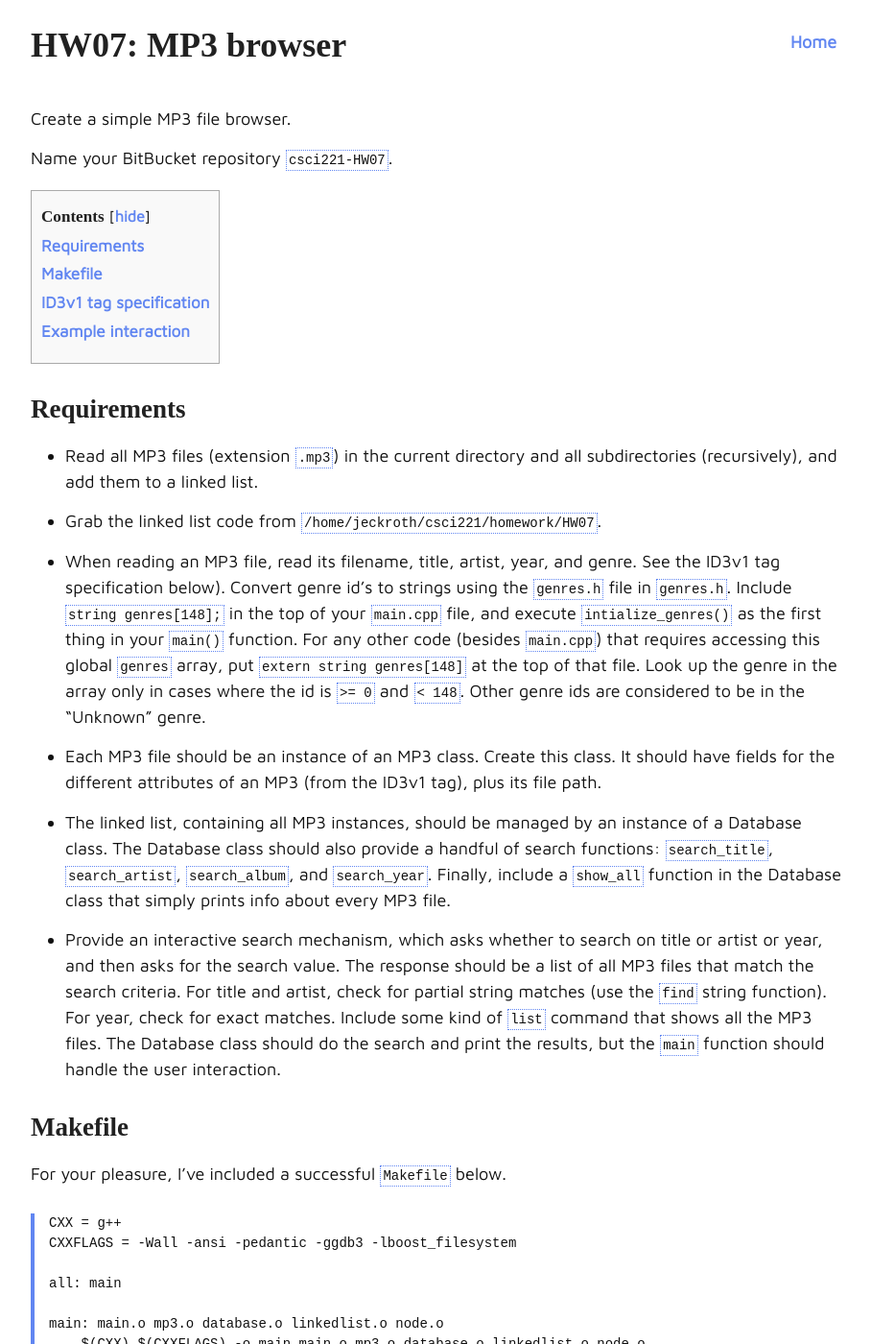
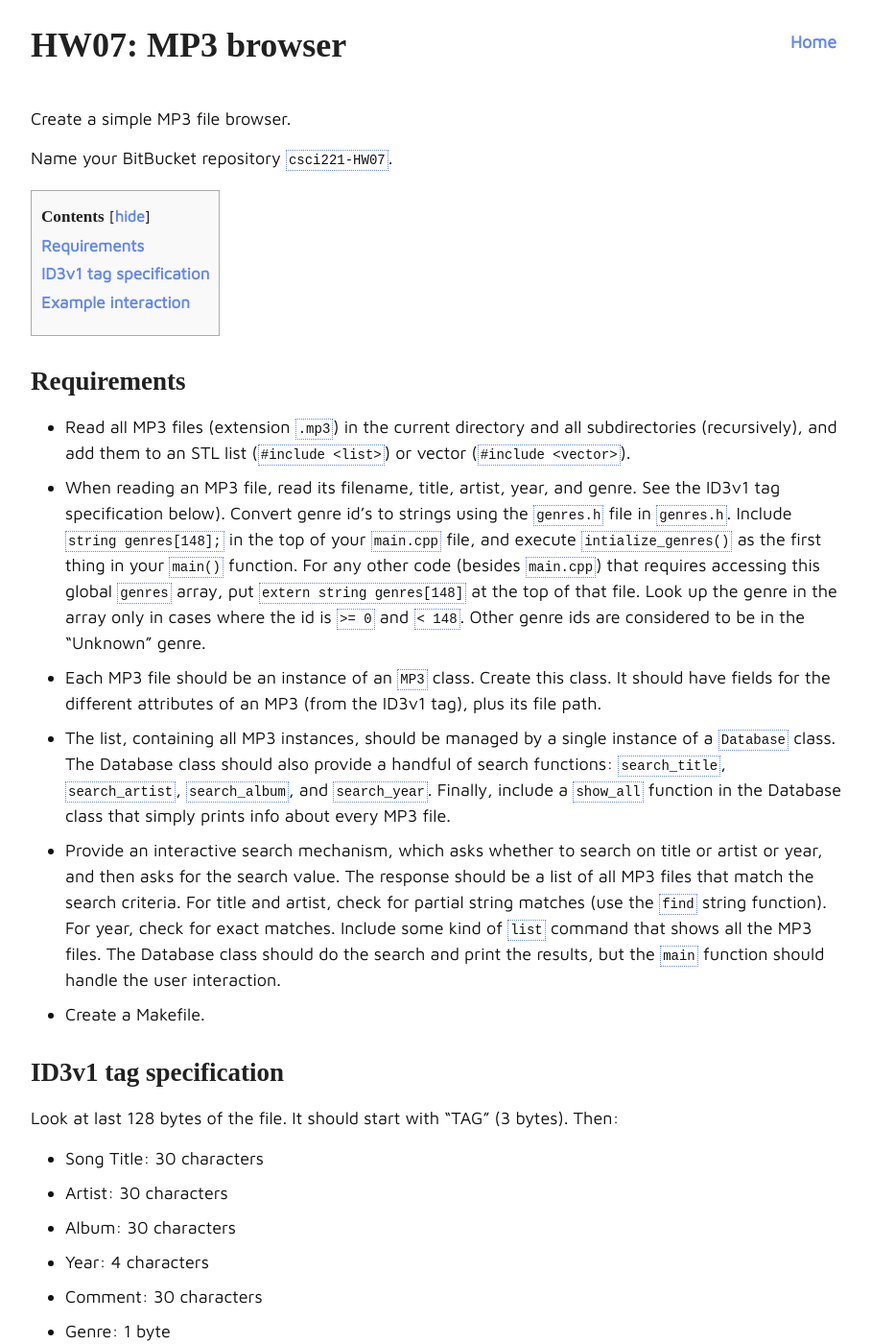
Before and after one commit to joshuaeckroth/csci221-website, a Jekyll site: the page built from homework/hw07.markdown, in a window 1280 px wide and 1400 px high. Shown: the whole window at 96% size, without its empty margins (183-1091 px from the left). Built offline with Jekyll 4.4.1, drawn with Linux system fonts in a browser that asks for light colours; some web fonts are replaced; some of the changed text lies outside the part shown.

Commit message:
Updated HW06 and HW07

```diff
--- a/homework/hw06.markdown
+++ b/homework/hw06.markdown
@@ -21,7 +21,6 @@ Because each person may create his/her own unique game, there is no test script.
 - Keep track of the player's inventory (items the player has picked up) and support a command "inventory" which shows this inventory
 - Create another class representing non-player characters (e.g., monsters) that move around the rooms autonomously
 - Somehow list the monsters that are in the same room as the player (perhaps the player has to type a command to see this list)
-- Use classes properly and document your classes (I suggest using Doxygen); you don't need comments for every method but I do want to see some kind of file or web pages that document the class relationships (e.g., UML)
 
 ## Optional ideas
 
--- a/homework/hw07.markdown
+++ b/homework/hw07.markdown
@@ -14,64 +14,19 @@ Name your BitBucket repository `csci221-HW07`.
 ## Requirements
 
 - Read all MP3 files (extension `.mp3`) in the current directory and all
-subdirectories (recursively), and add them to a linked list.
-
-- Grab the linked list code from `/home/jeckroth/csci221/homework/HW07`.
-
+  subdirectories (recursively), and add them to an STL list (`#include <list>`) or vector (`#include <vector>`).
 - When reading an MP3 file, read its filename, title, artist, year, and genre. See the ID3v1 tag specification below). Convert genre id's to strings using the `genres.h` file in `genres.h`. Include `string genres[148];` in the top of your `main.cpp` file, and execute `intialize_genres()` as the first thing in your `main()` function. For any other code (besides `main.cpp`) that requires accessing this global `genres` array, put `extern string genres[148]` at the top of that file. Look up the genre in the array only in cases where the id is `>= 0` and `< 148`. Other genre ids are considered to be in the "Unknown" genre.
-
-- Each MP3 file should be an instance of an MP3 class. Create this class. It should have fields for the different attributes of an MP3 (from the ID3v1 tag), plus its file path.
-
-- The linked list, containing all MP3 instances, should be managed by   an
-instance of a Database class. The Database class should also provide a
-handful of search functions: `search_title`, `search_artist`,
-`search_album`, and `search_year`. Finally, include a `show_all` function in the Database class that simply prints info about every MP3 file.
-
-- Provide an interactive search mechanism, which asks whether to  search
-on title or artist or year, and then asks for the search value. The
-response should be a list of all MP3 files that match the search
-criteria. For title and artist, check for partial string matches   (use
-the `find` string function). For year, check for exact matches. Include some kind of `list` command that shows all the MP3 files. The
-Database class should do the search and print the results, but the
-`main` function should handle the user interaction.
-
-## Makefile
-
-For your pleasure, I've included a successful `Makefile` below.
-
-<pre>
-CXX = g++
-CXXFLAGS = -Wall -ansi -pedantic -ggdb3 -lboost_filesystem
-
-all: main
-
-main: main.o mp3.o database.o linkedlist.o node.o
-    $(CXX) $(CXXFLAGS) -o main main.o mp3.o database.o linkedlist.o node.o
-
-main.o: main.cpp database.h genres.h
-    $(CXX) $(CXXFLAGS) -c main.cpp
-
-database.o: database.cpp database.h mp3.h linkedlist.h
-    $(CXX) $(CXXFLAGS) -c database.cpp
-
-mp3.o: mp3.cpp mp3.h genres.h
-    $(CXX) $(CXXFLAGS) -c mp3.cpp
-
-linkedlist.o: linkedlist.cpp linkedlist.h node.h
-    $(CXX) $(CXXFLAGS) -c linkedlist.cpp
-
-node.o: node.cpp node.h
-    $(CXX) $(CXXFLAGS) -c node.cpp
-
-.PHONY: clean
-clean:
-    rm -rf *.o main
-</pre>
+- Each MP3 file should be an instance of an `MP3` class. Create this class. It should have fields for the different attributes of an MP3 (from the ID3v1 tag), plus its file path.
+- The list, containing all MP3 instances, should be managed by a single instance of a `Database` class. The Database class should also provide a handful of search functions: `search_title`, `search_artist`,
+  `search_album`, and `search_year`. Finally, include a `show_all` function in the Database class that simply prints info about every MP3 file.
+- Provide an interactive search mechanism, which asks whether to  search on title or artist or year, and then asks for the search value. The response should be a list of all MP3 files that match the search
+  criteria. For title and artist, check for partial string matches (use the `find` string function). For year, check for exact matches. Include some kind of `list` command that shows all the MP3 files. The
+  Database class should do the search and print the results, but the `main` function should handle the user interaction.
+- Create a Makefile.
 
 ## ID3v1 tag specification
 
-Look at last 128 bytes of the file. It should start with "TAG" (3
-bytes). Then:
+Look at last 128 bytes of the file. It should start with "TAG" (3 bytes). Then:
 
 - Song Title: 30 characters
 - Artist: 30 characters
@@ -123,38 +78,38 @@ Nine Inch Nails - The Four of us are Dying (The Slip, 2008) [] Unknown
 Nine Inch Nails - Lights in the Sky (The Slip, 2008) [] Unknown
 Nine Inch Nails - Head Down (The Slip, 2008) [] Unknown
 bbbbbbbbbbbbbbbbbbbbbbbbbbbbbB - aaaaaaaaaaaaaaaaaaaaaaaaaaaaaA (cccccccccccccccccccccccccccccC, 2003) [dddddddddddddddddddddddddddD] Blues
- -  (, ) [] Blues
-Artist - Title (Album, 2003) [Comment] Hip-Hop
- -  (, 2003) [] Blues
- -  (,    3) [] Blues
- -  (, 2003) [] Blues
- - Disco (, 2003) [] Disco
- - Funk (, 2003) [] Funk
- - Country (, 2003) [] Country
- - Blues (, 2003) [] Blues
- - Dance (, 2003) [] Dance
- - Classic Rock (, 2003) [] Classic Rock
- - Grunge (, 2003) [] Grunge
-Artist - Title (Album, 2003) [Comment] Hip-Hop
- -  (, 112) [] Blues
- -  (, 0000) [] Blues
- -  (, 2003) [] Blues
-bbbbbbbbbbbbbbbbbbbbbbbbbbbbbB - aaaaaaaaaaaaaaaaaaaaaaaaaaaaaA (cccccccccccccccccccccccccccccC, 2003) [dddddddddddddddddddddddddddddD] Blues
- -  (, 9999) [] Blues
-12345 - 12345 (12345, 2003) [12345] Blues
-12345 - 12345 (12345, 2003) [12345] Blues
-Monk Turner - Halloween Night (Calendar, 2008) [] Unknown
-Monk Turner - Valentines Directions for the (Calendar, 2008) [] Unknown
-Monk Turner - June (I Hate This Month) (Calendar, 2008) [] Unknown
-Monk Turner - Labor Day Sale (Calendar, 2008) [] Unknown
-Monk Turner - Agustus (Calendar, 2008) [] Unknown
-Monk Turner - January 1st (Calendar, 2008) [] Unknown
-Monk Turner - Merry May (Calendar, 2008) [] Unknown
-Monk Turner - December Song (Calendar, 2008) [] Unknown
-Monk Turner - Turkey Time (Calendar, 2008) [] Unknown
-Monk Turner - March in March (Calendar, 2008) [] Unknown
-Monk Turner - April Girl (Calendar, 2008) [] Unknown
-Monk Turner - Hot July (Calendar, 2008) [] Unknown
+-  (, ) [] Blues
+    Artist - Title (Album, 2003) [Comment] Hip-Hop
+-  (, 2003) [] Blues
+-  (,    3) [] Blues
+-  (, 2003) [] Blues
+-  Disco (, 2003) [] Disco
+-  Funk (, 2003) [] Funk
+-  Country (, 2003) [] Country
+-  Blues (, 2003) [] Blues
+-  Dance (, 2003) [] Dance
+-  Classic Rock (, 2003) [] Classic Rock
+-  Grunge (, 2003) [] Grunge
+    Artist - Title (Album, 2003) [Comment] Hip-Hop
+-  (, 112) [] Blues
+-  (, 0000) [] Blues
+-  (, 2003) [] Blues
+    bbbbbbbbbbbbbbbbbbbbbbbbbbbbbB - aaaaaaaaaaaaaaaaaaaaaaaaaaaaaA (cccccccccccccccccccccccccccccC, 2003) [dddddddddddddddddddddddddddddD] Blues
+-  (, 9999) [] Blues
+    12345 - 12345 (12345, 2003) [12345] Blues
+    12345 - 12345 (12345, 2003) [12345] Blues
+    Monk Turner - Halloween Night (Calendar, 2008) [] Unknown
+    Monk Turner - Valentines Directions for the (Calendar, 2008) [] Unknown
+    Monk Turner - June (I Hate This Month) (Calendar, 2008) [] Unknown
+    Monk Turner - Labor Day Sale (Calendar, 2008) [] Unknown
+    Monk Turner - Agustus (Calendar, 2008) [] Unknown
+    Monk Turner - January 1st (Calendar, 2008) [] Unknown
+    Monk Turner - Merry May (Calendar, 2008) [] Unknown
+    Monk Turner - December Song (Calendar, 2008) [] Unknown
+    Monk Turner - Turkey Time (Calendar, 2008) [] Unknown
+    Monk Turner - March in March (Calendar, 2008) [] Unknown
+    Monk Turner - April Girl (Calendar, 2008) [] Unknown
+    Monk Turner - Hot July (Calendar, 2008) [] Unknown
 
 
 Type 'list' or enter a query: [artist/title/album/year] [query]
```
